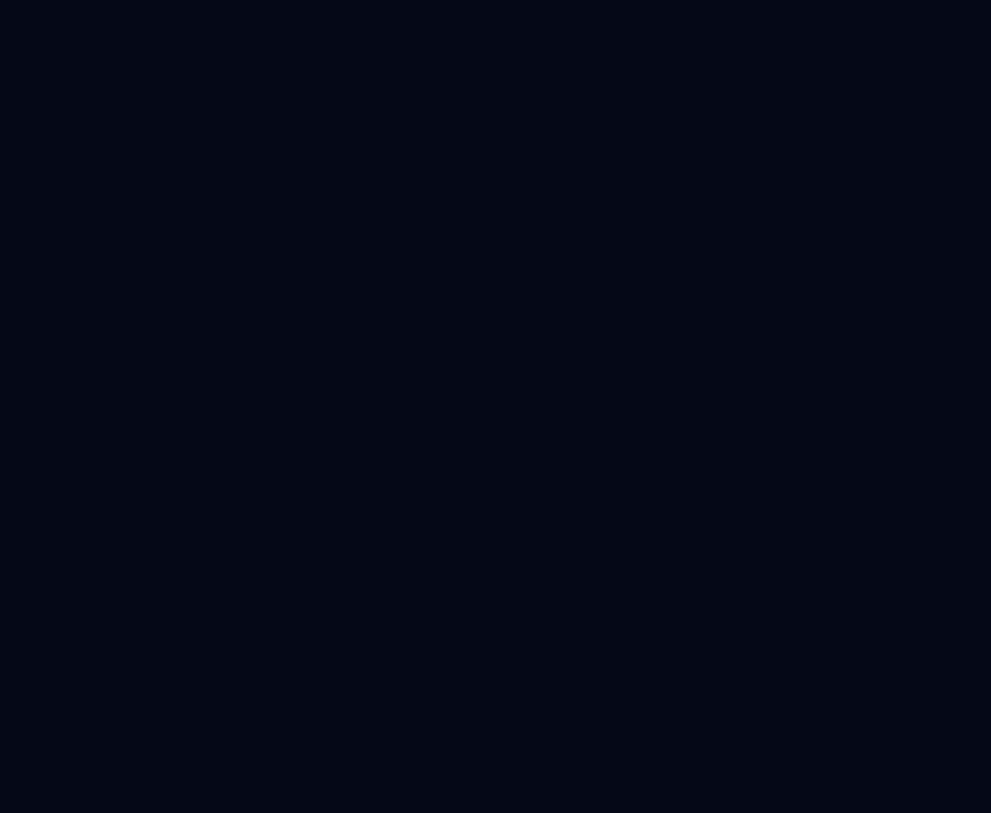
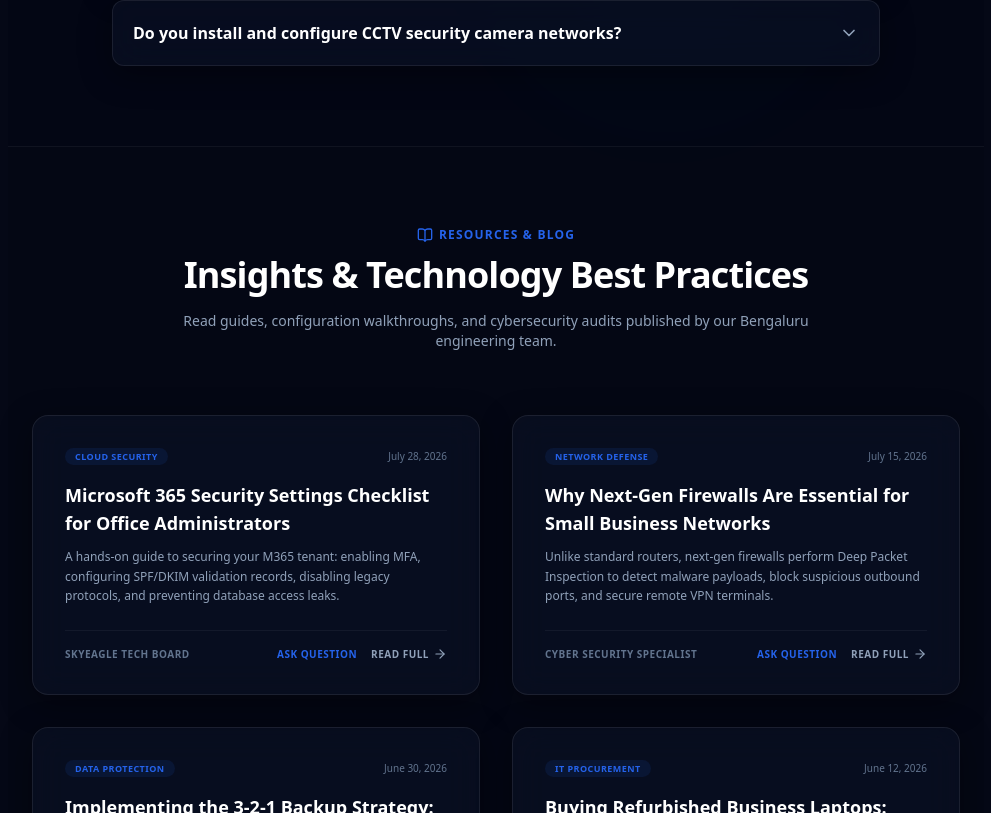
Before and after one commit to ckarthik96-png/SkTechnologies, a Next.js app: page /about in a window 1280 px wide. Shown: the part 3847-4660 px from the top of the page, without its empty margins (144-1135 px from the left). Before the commit the page ends 3184 px from the top, so only its background shows below. Built offline with nearby package versions, Linux system fonts and the light colour scheme.

Commit message:
Update BottomSections to include FAQ Accordions and Resources & Blog items across all subpages

```diff
--- a/src/components/BottomSections.tsx
+++ b/src/components/BottomSections.tsx
@@ -1,6 +1,102 @@
 "use client";
 
 import Link from "next/link";
+import { ArrowRight, HelpCircle, BookOpen } from "lucide-react";
+import Accordion from "./Accordion";
+
+const faqItems = [
+  {
+    question: "What is an Annual Maintenance Contract (AMC) with SkyEagle?",
+    answer: "An AMC is a comprehensive service agreement where SkyEagle takes full responsibility for maintaining your IT hardware, networks, desktops, and printers. It includes routine diagnostic cleanups, remote desk help, and prompt emergency onsite engineer visits.",
+  },
+  {
+    question: "Does SkyEagle design and install structured network cabling?",
+    answer: "Yes! We specialize in structured network cabling (Cat6/Cat6A/Fiber), rack dressing, switch provisioning, and enterprise Wi-Fi deployment for corporate offices, warehouses, and campuses.",
+  },
+  {
+    question: "How quickly can your onsite support engineers respond in Bengaluru?",
+    answer: "For AMC clients, we offer priority SLAs with onsite response times as fast as 2 to 4 hours for critical network or server outages, and next-business-day response for non-critical desk issues.",
+  },
+  {
+    question: "Do you provide remote IT helpdesk support for office teams?",
+    answer: "Yes, we maintain a dedicated remote helpdesk. Our certified systems administrators use secure screen sharing to resolve software configs, email issues, M365 access rules, and server logs instantly.",
+  },
+  {
+    question: "What security protocols do you configure for next-gen firewalls?",
+    answer: "We deploy firewalls from Fortinet, Sophos, and SonicWall. Our setups configure Deep Packet Inspection, sandboxing, web category filtering, intrusion prevention (IPS), and secure client dial-in VPNs.",
+  },
+  {
+    question: "Can you set up and migrate our office email to Microsoft 365?",
+    answer: "Yes, we handle the entire migration lifecycle: domain validation, mail account provisioning, MX/SPF/DKIM record validation, mailbox transfer (Outlook/IMAP/Google Workspace), and local client setup.",
+  },
+  {
+    question: "What is your data backup and disaster recovery strategy?",
+    answer: "We design 3-2-1 backup structures: storing three copies of your data across two local storage units (like an onsite NAS) and replicating one copy to an encrypted offsite cloud backup vault.",
+  },
+  {
+    question: "Do you support biometric attendance and electronic door access controls?",
+    answer: "Yes! We install fingerprint and facial recognition scanners, magnetic lock doors, gate controllers, and integrate local timesheet logs software with your office payroll protocols.",
+  },
+  {
+    question: "What locations do you serve with onsite visits?",
+    answer: "We provide regular onsite support across Bengaluru, Mysuru, Hubballi, and Mangaluru. We also support remote IT nodes PAN India through secure remote management platforms.",
+  },
+  {
+    question: "What testing and warranty do your refurbished products include?",
+    answer: "All refurbished business laptops, desktops, and workstations undergo a rigorous 25-point hardware diagnostic sweep and come backed by our 6-month SkyEagle support warranty.",
+  },
+  {
+    question: "How can we trust that data recovery is handled securely?",
+    answer: "We sign strict Non-Disclosure Agreements (NDA) prior to handling corporate media. Recovery is performed sector-by-sector in our clean labs using secure read-only diagnostic systems.",
+  },
+  {
+    question: "What scenarios of drive failure can you recover data from?",
+    answer: "We recover files from logical failures (formatted partitions, accidental deletion, BitLocker lockout) and physical failures (clicking drives, liquid spills, and controller board short circuits).",
+  },
+  {
+    question: "Can we purchase individual spare parts like RAM or SSDs from you?",
+    answer: "Yes! We supply brand new, box-pack Samsung/Kingston RAM chips, SSD storage units, batteries, keyboards, power adapters, and Cisco/Fortinet network spares.",
+  },
+  {
+    question: "What are the payment options and terms for corporate proposals?",
+    answer: "We accept corporate bank transfers (NEFT/RTGS/IMPS) and UPI. AMC contracts are billed quarterly or annually, while hardware sales require part-advance payments depending on order scale.",
+  },
+  {
+    question: "Do you install and configure CCTV security camera networks?",
+    answer: "Yes. We install high-definition IP cameras, setup central Network Video Recorders (NVR) with RAID storage redundancy, and configure secure mobile app access for real-time monitoring.",
+  },
+];
+
+const blogPosts = [
+  {
+    category: "Cloud Security",
+    date: "July 28, 2026",
+    title: "Microsoft 365 Security Settings Checklist for Office Administrators",
+    desc: "A hands-on guide to securing your M365 tenant: enabling MFA, configuring SPF/DKIM validation records, disabling legacy protocols, and preventing database access leaks.",
+    author: "SkyEagle Tech Board",
+  },
+  {
+    category: "Network Defense",
+    date: "July 15, 2026",
+    title: "Why Next-Gen Firewalls Are Essential for Small Business Networks",
+    desc: "Unlike standard routers, next-gen firewalls perform Deep Packet Inspection to detect malware payloads, block suspicious outbound ports, and secure remote VPN terminals.",
+    author: "Cyber Security Specialist",
+  },
+  {
+    category: "Data Protection",
+    date: "June 30, 2026",
+    title: "Implementing the 3-2-1 Backup Strategy: A Disaster Recovery Guide",
+    desc: "Protect your critical client records from disk malfunctions or malware attacks by storing three copies of database logs across two different media types, with one stored offsite.",
+    author: "Systems Engineer",
+  },
+  {
+    category: "IT Procurement",
+    date: "June 12, 2026",
+    title: "Buying Refurbished Business Laptops: ThinkPad vs. Latitude Comparison",
+    desc: "Discover why buying certified business-grade refurbished computers (like the Lenovo T480s or Dell Latitude 7490) is far superior to buying consumer laptops, at a fraction of the cost.",
+    author: "Hardware Desk",
+  },
+];
 
 export default function BottomSections() {
   const partners = [
@@ -181,6 +277,75 @@ export default function BottomSections() {
         </div>
       </section>
 
+      {/* FAQ Section */}
+      <section className="py-20 relative z-10 px-6 border-b border-white/5 bg-[#030611]/30">
+        <div className="container mx-auto max-w-4xl">
+          <div className="text-center mb-16">
+            <h2 className="text-xs uppercase tracking-widest text-primary font-bold mb-3 flex items-center justify-center gap-1.5">
+              <HelpCircle className="w-4 h-4" /> FAQ
+            </h2>
+            <h3 className="text-3xl md:text-4xl font-bold text-white tracking-tight">Frequently Asked Questions</h3>
+          </div>
+
+          <Accordion items={faqItems} />
+        </div>
+      </section>
+
+      {/* Resources & Blog Section */}
+      <section className="py-20 relative z-10 px-6 border-b border-white/5 bg-[#030611]/10">
+        <div className="container mx-auto max-w-6xl">
+          <div className="text-center mb-16">
+            <h2 className="text-xs uppercase tracking-widest text-primary font-bold mb-3 flex items-center justify-center gap-1.5">
+              <BookOpen className="w-4 h-4" /> Resources & Blog
+            </h2>
+            <h3 className="text-3xl md:text-4xl font-bold text-white tracking-tight">Insights & Technology Best Practices</h3>
+            <p className="text-sm text-slate-400 max-w-2xl mx-auto mt-4">
+              Read guides, configuration walkthroughs, and cybersecurity audits published by our Bengaluru engineering team.
+            </p>
+          </div>
+
+          <div className="grid grid-cols-1 md:grid-cols-2 gap-8 mb-12">
+            {blogPosts.map((art, idx) => (
+              <div key={idx} className="glass-card p-6 md:p-8 rounded-2xl border border-white/5 flex flex-col justify-between bg-slate-950/20 group hover:border-primary/20 transition-all duration-300">
+                <div>
+                  <div className="flex items-center justify-between gap-4 mb-4">
+                    <span className="text-[9px] font-bold text-primary bg-primary/10 px-2.5 py-0.5 rounded-full uppercase tracking-wider">
+                      {art.category}
+                    </span>
+                    <span className="text-[10px] text-slate-500">{art.date}</span>
+                  </div>
+                  <h4 className="font-bold text-white text-base md:text-lg mb-2.5 group-hover:text-primary transition-colors">
+                    {art.title}
+                  </h4>
+                  <p className="text-xs text-slate-400 leading-relaxed mb-6">
+                    {art.desc}
+                  </p>
+                </div>
+                <div className="flex items-center justify-between gap-4 mt-auto pt-4 border-t border-white/5">
+                  <span className="text-[10px] text-slate-500 font-semibold uppercase tracking-wider">
+                    {art.author}
+                  </span>
+                  <div className="flex items-center gap-3.5">
+                    <Link
+                      href={`/contact?inquiry=Blog+Details&article=${encodeURIComponent(art.title)}`}
+                      className="text-[10px] font-bold text-primary hover:text-white uppercase tracking-wider"
+                    >
+                      Ask Question
+                    </Link>
+                    <Link
+                      href="/blog"
+                      className="text-[10px] font-bold text-slate-400 hover:text-white uppercase tracking-wider flex items-center gap-1"
+                    >
+                      Read Full <ArrowRight className="w-3.5 h-3.5" />
+                    </Link>
+                  </div>
+                </div>
+              </div>
+            ))}
+          </div>
+        </div>
+      </section>
+
       {/* Downloads Center PDF Strip */}
       <div className="bg-slate-900/60 border-y border-white/5 py-8 px-6 relative z-10">
         <div className="container mx-auto max-w-6xl flex flex-col md:flex-row items-center justify-between gap-6">
```
